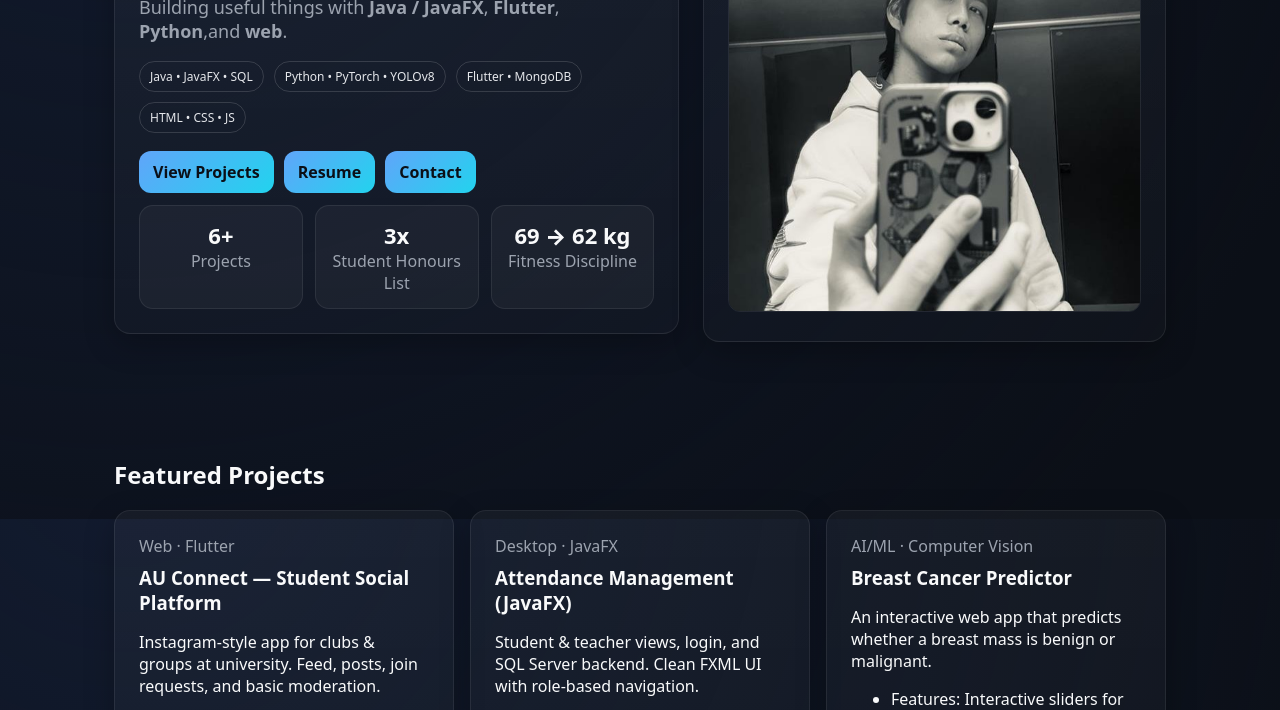
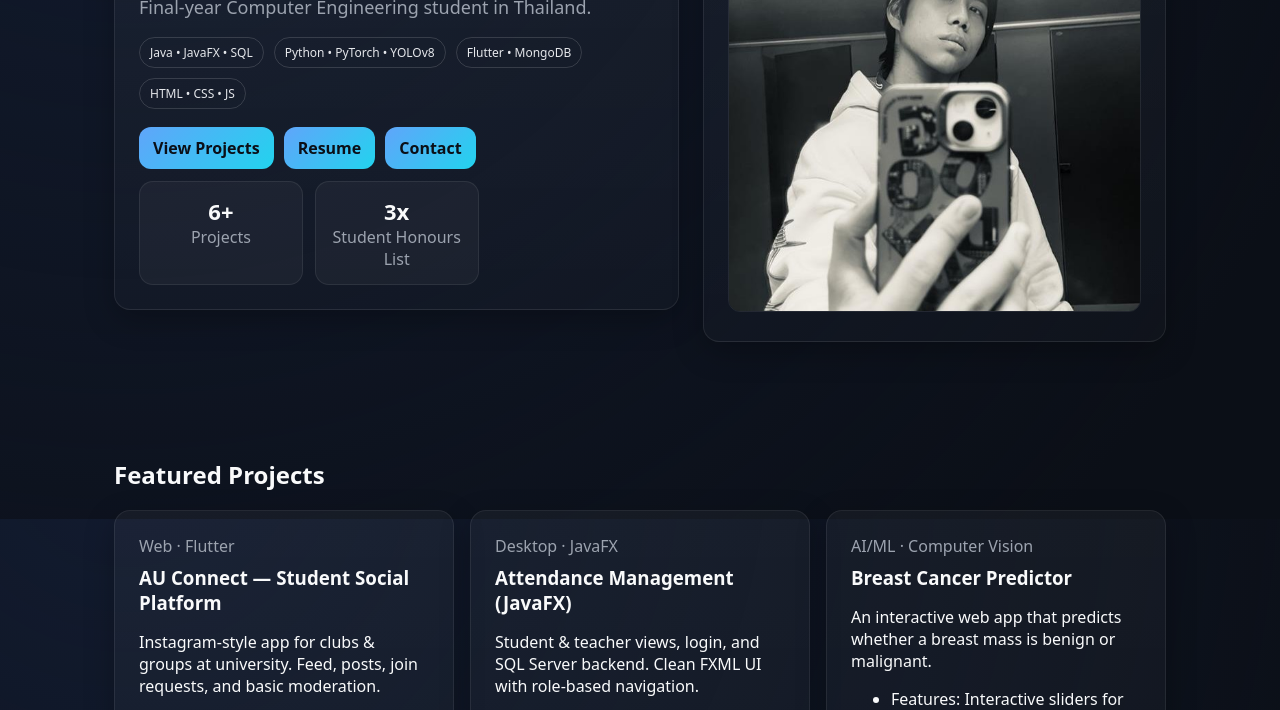
Before and after one commit to swanhtetaung01/swanhtetaung01.github.io, a plain HTML site: page index.html in a window 1280 px wide. Shown: the part 281-991 px from the top of the page. Drawn offline with Linux system fonts and the light colour scheme.

Commit message:
1st Top Box Update

```diff
--- a/index.html
+++ b/index.html
@@ -66,7 +66,9 @@
     <section class="hero">
       <div class="card">
         <h1>Software Engineer</h1>
-        <p class="subtitle">Final‑year Computer Engineering student in Thailand. Building useful things with <strong>Java / JavaFX</strong>, <strong>Flutter</strong>, <strong>Python</strong>,and <strong>web</strong>.</p>
+        <p class="subtitle">Final‑year Computer Engineering student in Thailand.
+          <!-- Building useful things with <strong>Java / JavaFX</strong>, <strong>Flutter</strong>, <strong>Python</strong>,and <strong>web</strong>. -->
+        </p>
         <div class="badges">
           <span class="badge">Java • JavaFX • SQL</span>
           <span class="badge">Python • PyTorch • YOLOv8</span>
@@ -81,7 +83,7 @@
         <div class="kpis">
           <div class="kpi"><div style="font-size:22px;font-weight:800">6+ </div><div class="muted">Projects</div></div>
           <div class="kpi"><div style="font-size:22px;font-weight:800">3x </div><div class="muted">Student Honours List</div></div>
-          <div class="kpi"><div style="font-size:22px;font-weight:800">69 → 62 kg </div><div class="muted">Fitness Discipline</div></div>
+          <!-- <div class="kpi"><div style="font-size:22px;font-weight:800">69 → 62 kg </div><div class="muted">Fitness Discipline</div></div> -->
         </div>
       </div>
       <div class="card">
```
